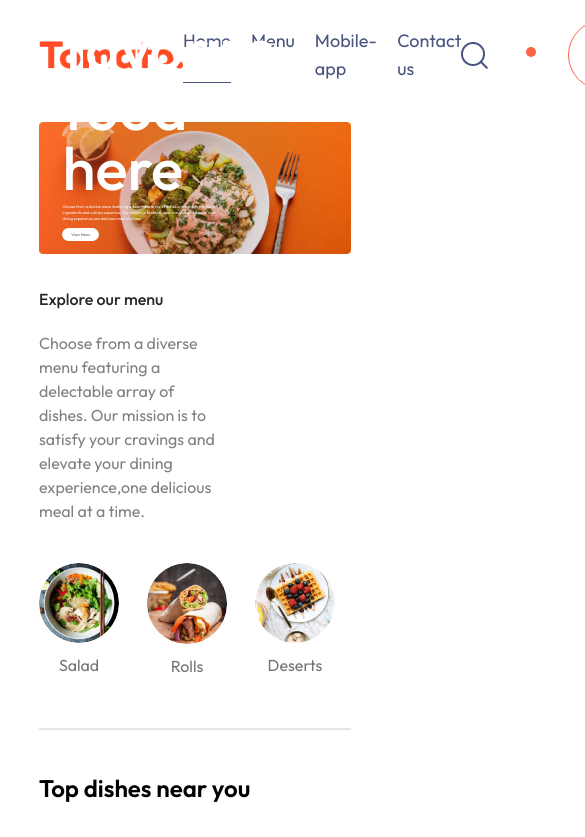
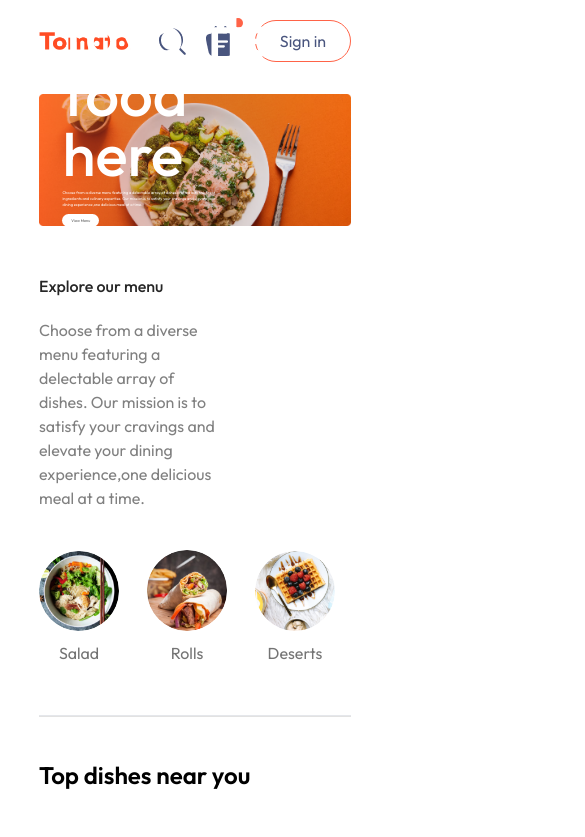
Before and after one commit to RijoKsd/food-delivery-app, a React (Vite) app in the folder client/: page / in a window 390 px wide. Shown: the top 837 px of the page, 585 px wide, since content can reach past the window. Built offline with nearby package versions, Linux system fonts and the light colour scheme.

Commit message:
Add navbar responsive design

```diff
--- a/client/package.json
+++ b/client/package.json
@@ -4,7 +4,7 @@
   "version": "0.0.0",
   "type": "module",
   "scripts": {
-    "dev": "vite",
+    "dev": "vite --host",
     "build": "vite build",
     "lint": "eslint . --ext js,jsx --report-unused-disable-directives --max-warnings 0",
     "preview": "vite preview"
--- a/client/src/components/Header/Header.jsx
+++ b/client/src/components/Header/Header.jsx
@@ -1,7 +1,7 @@
 
 const Header = () => {
   return (
-    <div className="header h-[34vw] my-8 mx-auto bg-[url('/header_img.png')] bg-no-repeat bg-contain relative">
+    <div className="header max-lg:h-[38vw] h-[34vw] my-8 mx-auto bg-[url('/header_img.png')] bg-no-repeat bg-contain relative">
       <div className="header-contents absolute flex flex-col items-start gap-[1.5vw] bottom-[10%] left-[6vw] w-3/6 animate-fadeIn">
         <h2 className="text-white font-medium text-6xl">
           Order your favorite food here
--- a/client/src/components/Navbar/Navbar.jsx
+++ b/client/src/components/Navbar/Navbar.jsx
@@ -19,26 +19,36 @@ const Navbar = () => {
     {
       name: "Contact us",
       link: "contact",
-        }
-    ]
+    },
+  ];
   return (
     <div className=" pt-5 flex justify-between items-center">
-      <img src={assets.logo} alt="logo" className="w-36" />
-      <ul className="flex gap-5 cursor-pointer text-link text-lg">
+      <img src={assets.logo} alt="logo" className="w-24 lg:w-36" />
+      <ul className="flex gap-5 cursor-pointer text-link text-sm lg:text-lg max-md:hidden">
         {/* Nav link generate using map function */}
-        {
-            navLinks.map((link, index)=>(
-                <li key={index} onClick={()=>setMenu(link.link)} className={menu ===  link.link ? "pb-0.5 border-b border-solid border-link" : "" }> {link.name}</li>
-            ))
+        {navLinks.map((link, index) => (
+          <li
+            key={index}
+            onClick={() => setMenu(link.link)}
+            className={
+              menu === link.link
+                ? "pb-0.5 border-b border-solid border-link"
+                : ""
             }
+          >
+            {link.name}
+          </li>
+        ))}
       </ul>
-      <div className="flex items-center gap-10">
+      <div className="flex items-center gap-5 lg:gap-10">
         <img src={assets.search_icon} alt="search-icon" />
         <div className="relative">
-          <img src={assets.basket_icon} alt="cart" />
+          <img src={assets.basket_icon} alt="cart"  />
           <div className="dot absolute min-w-[10px] min-h-[10px] bg-tomato rounded-md -top-2 -right-2"></div>
         </div>
-        <button className="bg-transparent text-link text-base border border-solid border-tomato py-2.5 px-7 rounded-[50px] duration-300 hover:bg-[#fff4f2]">Sign in</button>
+        <button className="bg-transparent text-link text-base border border-solid border-tomato py-2 px-6  lg:py-2.5 lg:px-7 rounded-[50px] duration-300 hover:bg-[#fff4f2]">
+          Sign in
+        </button>
       </div>
     </div>
   );
```
Lines whose indentation alone changed are shown as unchanged.
